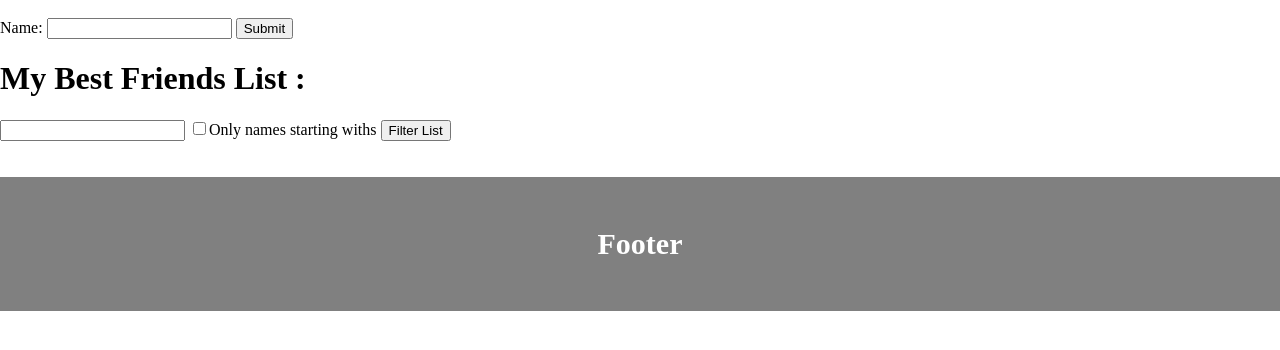
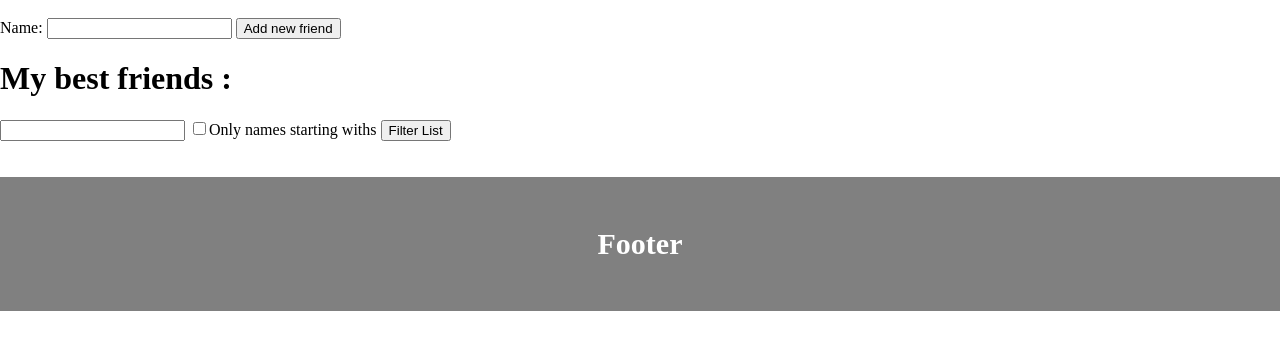
Before and after one commit to PierreGruson/PHPHomerwork1, a PHP site: page / in a window 1280 px wide. Shown: the part 234-584 px from the top of the page. Run offline with PHP 8.4, Linux system fonts and the light colour scheme.

Commit message:
Last update

```diff
--- a/index.php
+++ b/index.php
@@ -38,10 +38,10 @@ fclose($file);
     <br>
     <form action="index.php" method="post">
         Name: <input type="text" name="name">
-        <input type="submit">
+        <input type="submit" value="Add new friend">
     </form>
 
-    <h1>My Best Friends List :</h1>
+    <h1>My best friends :</h1>
 
     <form method="post">
         <ul>
```
